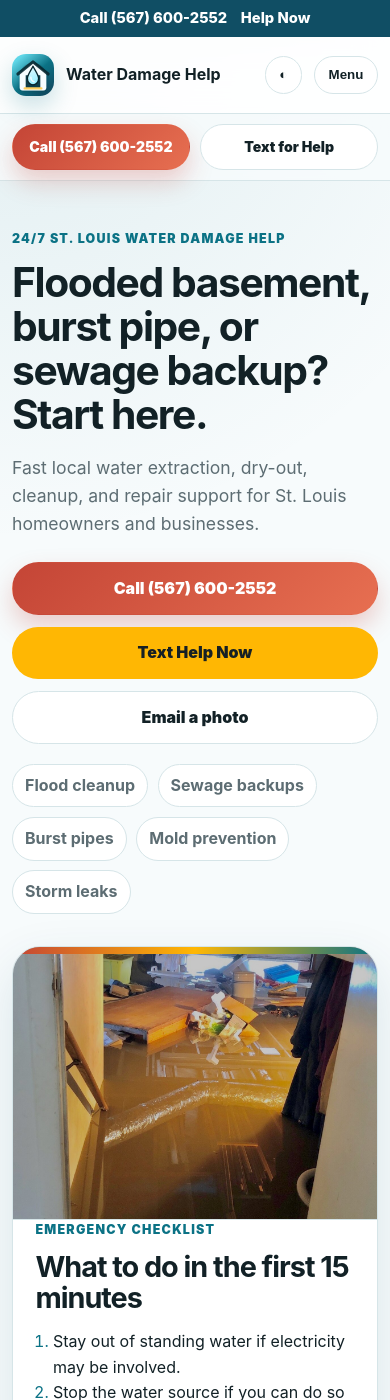
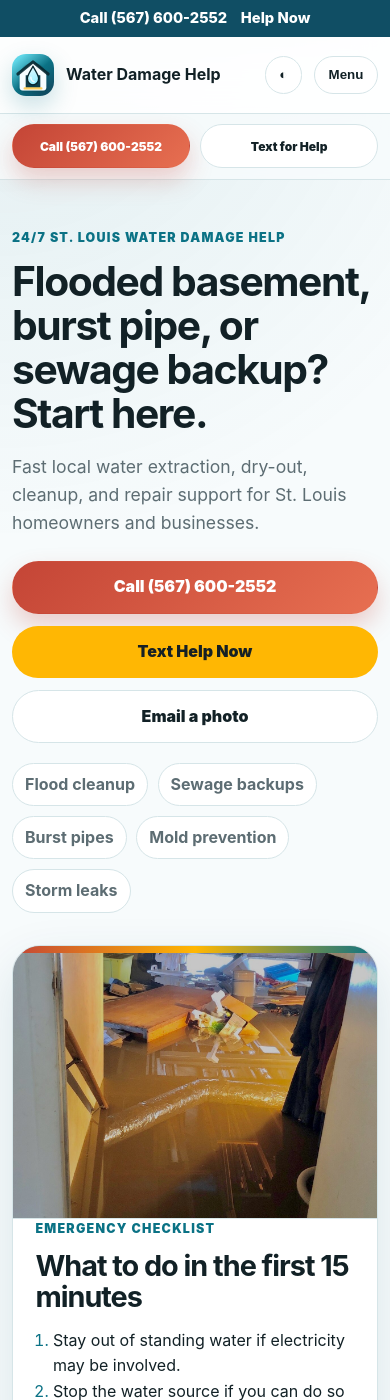
Before and after one commit to jules-the-ai/stlwaterdamagehelp, a Jekyll site: the page built from index.md, in a window 390 px wide and 1400 px high. Built offline with Jekyll 4.4.1, drawn with Linux system fonts in a browser that asks for light colours.

Commit message:
Mobile button fixes.

```diff
--- a/assets/css/styles.css
+++ b/assets/css/styles.css
@@ -162,7 +162,7 @@ h3 { font-size:1.35rem; margin:.35rem 0 .65rem; }
   .brand__mark { width:42px; height:42px; border-radius:14px; }
   .brand__mark--image { width:42px; height:42px; }
   .topbar__inner span { display:none; }
-  .sticky-cta .btn { flex:1; font-size:.88rem; padding:.65rem .7rem; }
+  .sticky-cta .btn { flex:1; font-size:.75rem; padding:.65rem .7rem; }
   .hero { padding-top:3rem; }
   .hero-actions .btn { width:100%; }
   .stat-grid { grid-template-columns:1fr; }
```
